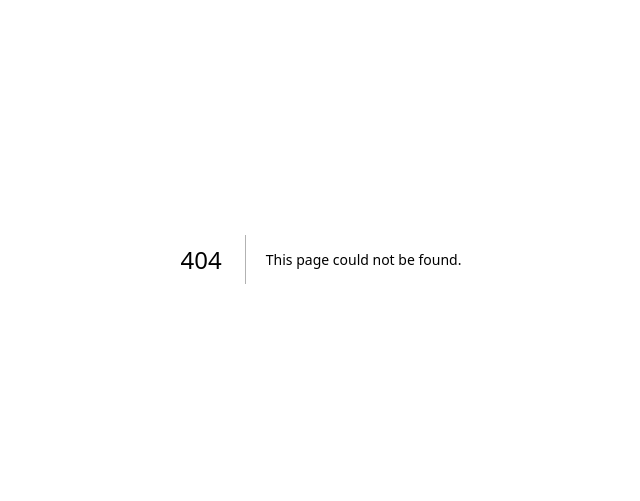
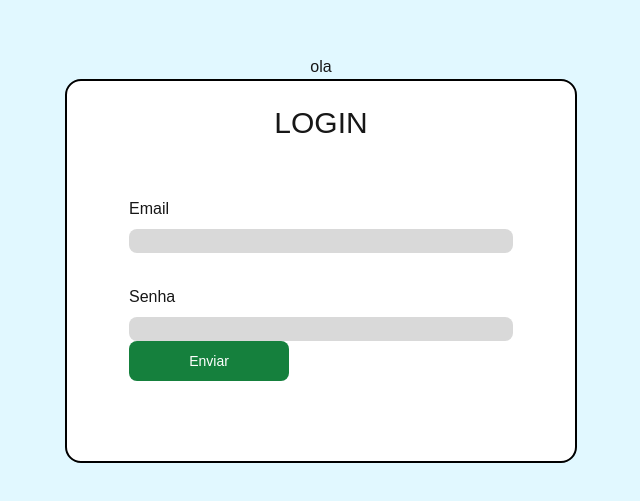
Before and after one commit to Guilherme-Gomes-Luccas/AnimeWave, a Next.js app in the folder front-end/: page /login in a window 1280 px wide. Before the commit this address had no page. Shown: the part 141-642 px from the top of the page, without its empty margins (319-959 px from the left). Built offline with nearby package versions, Linux system fonts and the light colour scheme.

Commit message:
:wrench: criação da tela de login

```diff
--- a/front-end/src/app/layout.tsx
+++ b/front-end/src/app/layout.tsx
@@ -25,9 +25,7 @@ export default function RootLayout({
 }>) {
   return (
     <html lang="pt-br">
-      <body
-        className={`${geistSans.variable} ${geistMono.variable} antialiased`}
-      >
+      <body className={`${geistSans.variable} ${geistMono.variable} antialiased bg-[#E1F8FF] h-full`}>
         {children}
       </body>
     </html>
--- /dev/null
+++ b/front-end/src/app/login/page.tsx
@@ -0,0 +1,19 @@
+export default function Login() {
+  return (
+    <div className="min-h-screen flex flex-col items-center justify-center">
+        <h1>ola</h1>
+        <div className="bg-white rounded-2xl border-2 border-black w-2/5 h-96 flex flex-col items-center">
+            <h1 className="pt-6 text-3xl">LOGIN</h1>
+            <form action="" className="flex flex-col pt-12 w-96">
+                <label className="pt-2 pb-2">Email</label>
+                <input type="text" className="bg-[#D9D9D9] rounded-lg h-6 pl-2" />
+
+                <label className="pt-8 pb-2">Senha</label>
+                <input type="password" className="bg-[#D9D9D9] rounded-lg h-6 pl-2" />
+
+                <button className="w-40 focus:outline-none text-white bg-green-700 hover:bg-green-800 focus:ring-4 focus:ring-green-300 font-medium rounded-lg text-sm px-5 py-2.5 me-2 mb-2 dark:bg-green-600 dark:hover:bg-green-700 dark:focus:ring-green-800">Enviar</button>
+            </form>
+        </div>
+    </div>
+  );
+}
--- a/front-end/src/app/page.tsx
+++ b/front-end/src/app/page.tsx
@@ -1,10 +1,11 @@
 import Image from "next/image";
+import Link from "next/link";
 
 export default function Home() {
   return (
     <div>
       <h1>HOME</h1>
-      <h1>LOGIN</h1>
+      <Link href="/login">LOGIN</Link>
       <h1>CADASTRO</h1>
       <h1>PROFILE</h1>
     </div>
```
